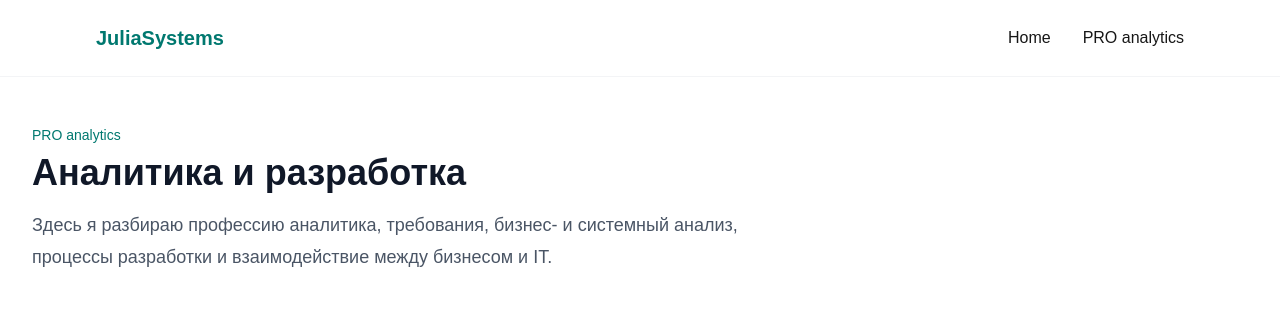
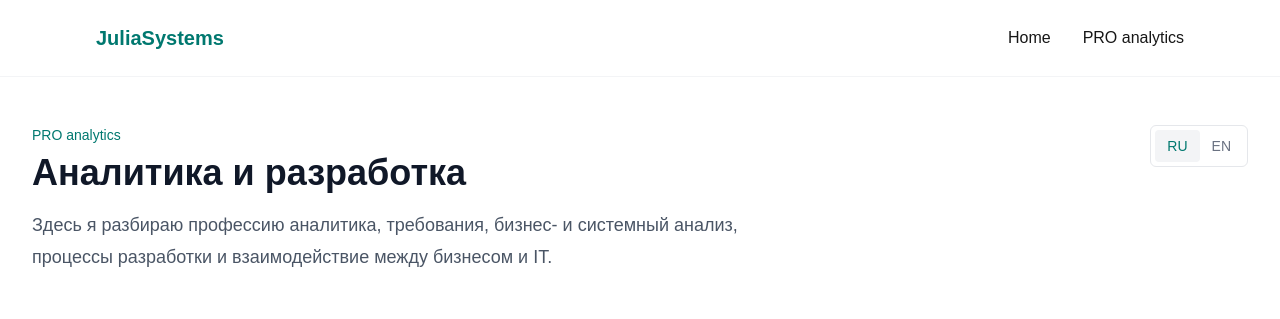
Before and after one commit to jleskovets/juliasystems, a Next.js app: page /pro-analytics in a window 1280 px wide. Shown: the top 319 px of the page. Built offline with nearby package versions, Linux system fonts and the light colour scheme.

Commit message:
Update page.tsx

```diff
--- a/app/pro-analytics/page.tsx
+++ b/app/pro-analytics/page.tsx
@@ -3,7 +3,33 @@
 import Header from "@/components/Header";
 import { useState } from "react";
 
-const sections = [
+type Language = "ru" | "en";
+
+type Article = {
+  number: string;
+  title: string;
+  slug: string;
+  content: React.ReactNode;
+};
+
+type Section = {
+  number: string;
+  title: string;
+  articles: Article[];
+};
+
+const content: Record<Language, {
+  pageTitle: string;
+  pageDescription: string;
+  sections: Section[];
+}> = {
+  ru: {
+    pageTitle: "Аналитика и разработка",
+
+    pageDescription:
+      "Здесь я разбираю профессию аналитика, требования, бизнес- и системный анализ, процессы разработки и взаимодействие между бизнесом и IT.",
+
+    sections: [
       {
         number: "1",
         title: "Введение",
@@ -15,8 +41,8 @@ const sections = [
             content: (
               <>
                 <p>
-              Здесь будет статья обо мне и моём профессиональном пути в
-              аналитике и IT.
+                  Здесь будет статья обо мне и моём профессиональном пути
+                  в аналитике и IT.
                 </p>
               </>
             ),
@@ -28,8 +54,9 @@ const sections = [
             content: (
               <>
                 <p>
-              Кто такой аналитик, чем он занимается и почему эта профессия
-              находится на пересечении бизнеса, пользователей и технологий.
+                  Кто такой аналитик, чем он занимается и почему эта
+                  профессия находится на пересечении бизнеса, пользователей
+                  и технологий.
                 </p>
 
                 <p>
@@ -54,7 +81,8 @@ const sections = [
           },
           {
             number: "1.4",
-        title: "Как вообще выглядит жизненный цикл разработки?",
+            title:
+              "Как вообще выглядит жизненный цикл разработки?",
             slug: "software-development-lifecycle",
             content: (
               <>
@@ -79,8 +107,8 @@ const sections = [
             content: (
               <>
                 <p>
-              Что на самом деле скрывается за словом «требование» и почему
-              требования являются основой разработки.
+                  Что на самом деле скрывается за словом «требование» и
+                  почему требования являются основой разработки.
                 </p>
               </>
             ),
@@ -92,8 +120,8 @@ const sections = [
             content: (
               <>
                 <p>
-              Разберём основные типы требований и то, как они связаны между
-              собой.
+                  Разберём основные типы требований и то, как они связаны
+                  между собой.
                 </p>
               </>
             ),
@@ -153,8 +181,8 @@ const sections = [
             content: (
               <>
                 <p>
-              Что такое бизнес-процесс, зачем его анализировать и какую роль
-              в этом играет аналитик.
+                  Что такое бизнес-процесс, зачем его анализировать и какую
+                  роль в этом играет аналитик.
                 </p>
               </>
             ),
@@ -166,8 +194,8 @@ const sections = [
             content: (
               <>
                 <p>
-              Разберём BPMN и основные элементы, которые используются для
-              моделирования бизнес-процессов.
+                  Разберём BPMN и основные элементы, которые используются
+                  для моделирования бизнес-процессов.
                 </p>
               </>
             ),
@@ -212,20 +240,260 @@ const sections = [
             content: (
               <>
                 <p>
-              Что такое системный анализ и чем занимается System Analyst в
-              процессе разработки IT-систем.
+                  Что такое системный анализ и чем занимается System Analyst
+                  в процессе разработки IT-систем.
                 </p>
               </>
             ),
           },
         ],
       },
-];
+    ],
+  },
+
+  en: {
+    pageTitle: "Analytics & Software Development",
+
+    pageDescription:
+      "A practical guide to the analyst profession, requirements, business and system analysis, software development processes, and collaboration between business and IT.",
+
+    sections: [
+      {
+        number: "1",
+        title: "Introduction",
+        articles: [
+          {
+            number: "1.1",
+            title: "About Me",
+            slug: "about-me",
+            content: (
+              <>
+                <p>
+                  This article will introduce my professional background
+                  and my journey in analytics and IT.
+                </p>
+              </>
+            ),
+          },
+          {
+            number: "1.2",
+            title: "Who Is an Analyst?",
+            slug: "who-is-an-analyst",
+            content: (
+              <>
+                <p>
+                  Who is an analyst, what does an analyst actually do, and
+                  why does this profession sit at the intersection of
+                  business, users, and technology?
+                </p>
+
+                <p>
+                  The full article will be published here.
+                </p>
+              </>
+            ),
+          },
+          {
+            number: "1.3",
+            title:
+              "Business Analyst vs System Analyst vs Solution Analyst (Product Analyst)",
+            slug: "business-vs-system-vs-solution-analyst",
+            content: (
+              <>
+                <p>
+                  An overview of the differences between Business Analyst,
+                  System Analyst, Solution Analyst, and Product Analyst roles.
+                </p>
+              </>
+            ),
+          },
+          {
+            number: "1.4",
+            title:
+              "What Does the Software Development Lifecycle Actually Look Like?",
+            slug: "software-development-lifecycle",
+            content: (
+              <>
+                <p>
+                  From an idea and a business need to implementation,
+                  testing, release, and further product development.
+                </p>
+              </>
+            ),
+          },
+        ],
+      },
+
+      {
+        number: "2",
+        title: "Requirements",
+        articles: [
+          {
+            number: "2.1",
+            title: "What Are Requirements?",
+            slug: "what-are-requirements",
+            content: (
+              <>
+                <p>
+                  What does the word “requirement” actually mean, and why
+                  are requirements the foundation of software development?
+                </p>
+              </>
+            ),
+          },
+          {
+            number: "2.2",
+            title: "What Types of Requirements Are There?",
+            slug: "types-of-requirements",
+            content: (
+              <>
+                <p>
+                  An overview of the main types of requirements and how they
+                  relate to each other.
+                </p>
+              </>
+            ),
+          },
+          {
+            number: "2.3",
+            title:
+              "Do Perfect Requirements Exist? And Why Are Requirements Never Complete?",
+            slug: "perfect-requirements",
+            content: (
+              <>
+                <p>
+                  Why it is impossible to describe a system completely,
+                  and how analysts should deal with inevitable uncertainty.
+                </p>
+              </>
+            ),
+          },
+          {
+            number: "2.4",
+            title: "What Do Developers Actually Need?",
+            slug: "what-developers-really-need",
+            content: (
+              <>
+                <p>
+                  What information developers really need in order to turn
+                  a requirement into a working system.
+                </p>
+              </>
+            ),
+          },
+          {
+            number: "2.5",
+            title: "How to Ask the Right Questions?",
+            slug: "how-to-ask-right-questions",
+            content: (
+              <>
+                <p>
+                  One of the analyst's most important tools is the right
+                  question. Let's explore how to ask questions that uncover
+                  useful information.
+                </p>
+              </>
+            ),
+          },
+        ],
+      },
+
+      {
+        number: "3",
+        title: "Business Analysis",
+        articles: [
+          {
+            number: "3.1",
+            title: "Business Processes",
+            slug: "business-processes",
+            content: (
+              <>
+                <p>
+                  What is a business process, why should it be analyzed,
+                  and what role does an analyst play in this work?
+                </p>
+              </>
+            ),
+          },
+          {
+            number: "3.2",
+            title: "BPMN — How to Describe Business Processes",
+            slug: "bpmn",
+            content: (
+              <>
+                <p>
+                  An introduction to BPMN and the key elements used to
+                  model business processes.
+                </p>
+              </>
+            ),
+          },
+          {
+            number: "3.3",
+            title: "AS IS → TO BE",
+            slug: "as-is-to-be",
+            content: (
+              <>
+                <p>
+                  How to describe the current state of a process and design
+                  its future state.
+                </p>
+              </>
+            ),
+          },
+          {
+            number: "3.4",
+            title: "Requirements Elicitation",
+            slug: "requirements-elicitation",
+            content: (
+              <>
+                <p>
+                  Key approaches and techniques for eliciting requirements
+                  from stakeholders.
+                </p>
+              </>
+            ),
+          },
+        ],
+      },
+
+      {
+        number: "4",
+        title: "System Analysis",
+        articles: [
+          {
+            number: "4.1",
+            title: "Introduction to System Analysis",
+            slug: "introduction-to-system-analysis",
+            content: (
+              <>
+                <p>
+                  What is system analysis and what does a System Analyst do
+                  during the development of IT systems?
+                </p>
+              </>
+            ),
+          },
+        ],
+      },
+    ],
+  },
+};
 
 export default function ProAnalyticsPage() {
-  const [selectedArticle, setSelectedArticle] = useState(
-    sections[0].articles[0]
+  const [language, setLanguage] = useState<Language>("ru");
+
+  const currentContent = content[language];
+
+  const [selectedSlug, setSelectedSlug] = useState(
+    currentContent.sections[0].articles[0].slug
   );
+
+  const selectedArticle =
+    currentContent.sections
+      .flatMap((section) => section.articles)
+      .find((article) => article.slug === selectedSlug) ??
+    currentContent.sections[0].articles[0];
 
   return (
     <>
@@ -234,19 +502,48 @@ export default function ProAnalyticsPage() {
       <main className="mx-auto max-w-7xl px-8 py-12">
         {/* Page header */}
         <div className="mb-12">
+          <div className="flex items-start justify-between gap-8">
+            <div>
               <p className="mb-2 text-sm font-medium text-teal-700">
                 PRO analytics
               </p>
 
               <h1 className="text-4xl font-bold text-gray-900">
-            Аналитика и разработка
+                {currentContent.pageTitle}
               </h1>
 
               <p className="mt-4 max-w-3xl text-lg leading-8 text-gray-600">
-            Здесь я разбираю профессию аналитика, требования, бизнес- и
-            системный анализ, процессы разработки и взаимодействие между
-            бизнесом и IT.
+                {currentContent.pageDescription}
               </p>
+            </div>
+
+            {/* Language switcher */}
+            <div className="flex shrink-0 items-center rounded-md border border-gray-200 bg-white p-1 text-sm">
+              <button
+                type="button"
+                onClick={() => setLanguage("ru")}
+                className={`rounded px-3 py-1.5 font-medium transition ${
+                  language === "ru"
+                    ? "bg-gray-100 text-teal-700"
+                    : "text-gray-500 hover:text-gray-900"
+                }`}
+              >
+                RU
+              </button>
+
+              <button
+                type="button"
+                onClick={() => setLanguage("en")}
+                className={`rounded px-3 py-1.5 font-medium transition ${
+                  language === "en"
+                    ? "bg-gray-100 text-teal-700"
+                    : "text-gray-500 hover:text-gray-900"
+                }`}
+              >
+                EN
+              </button>
+            </div>
+          </div>
         </div>
 
         {/* Main content */}
@@ -255,7 +552,7 @@ export default function ProAnalyticsPage() {
           <aside className="lg:border-r lg:pr-8">
             <nav>
               <div className="space-y-7">
-                {sections.map((section) => (
+                {currentContent.sections.map((section) => (
                   <div key={section.number}>
                     <h3 className="mb-2 text-sm font-bold text-gray-900">
                       {section.number}. {section.title}
@@ -271,7 +568,7 @@ export default function ProAnalyticsPage() {
                             <button
                               type="button"
                               onClick={() =>
-                                setSelectedArticle(article)
+                                setSelectedSlug(article.slug)
                               }
                               className={`block w-full rounded-md px-3 py-2 text-left text-sm leading-5 transition ${
                                 isSelected
```
Lines whose indentation alone changed are shown as unchanged.
